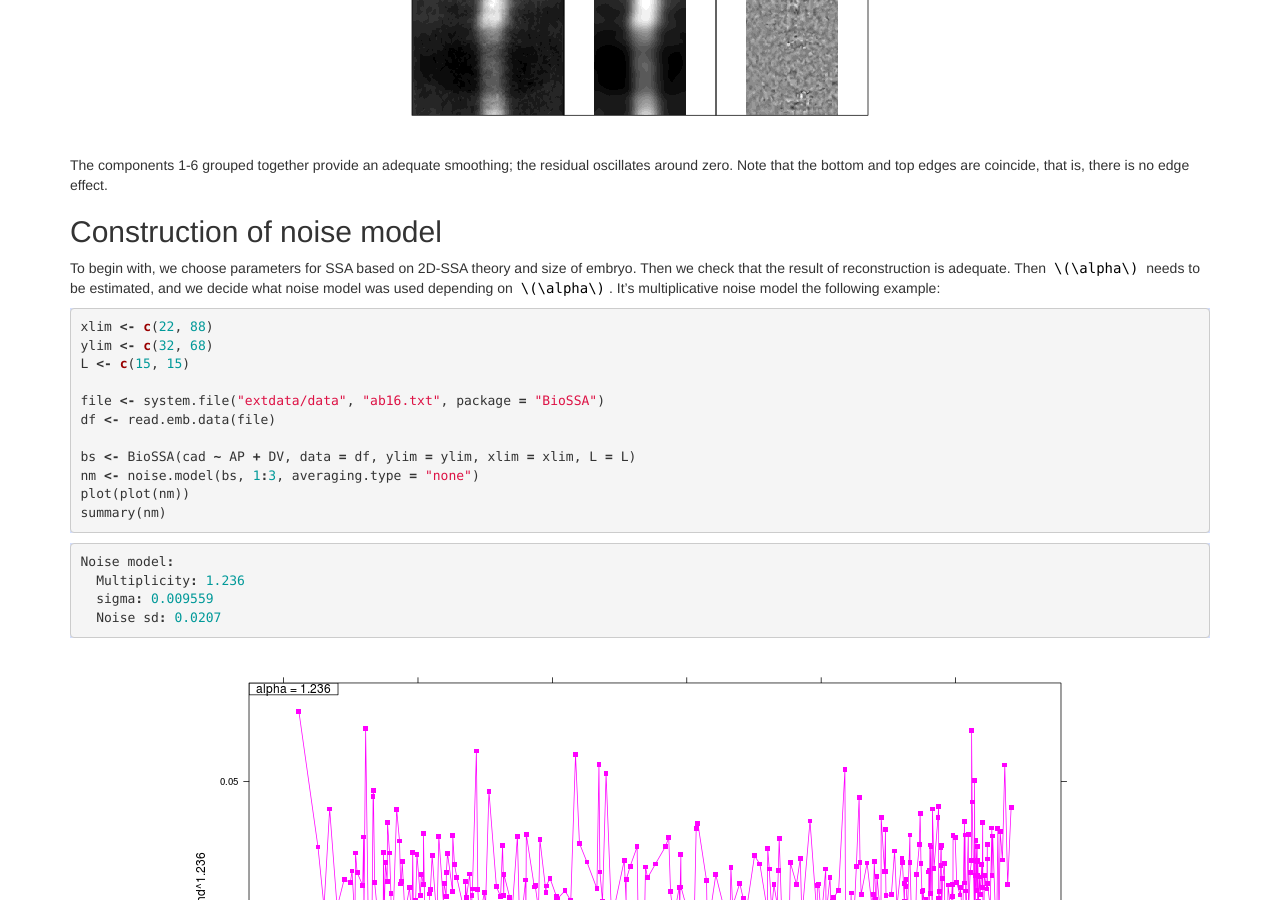
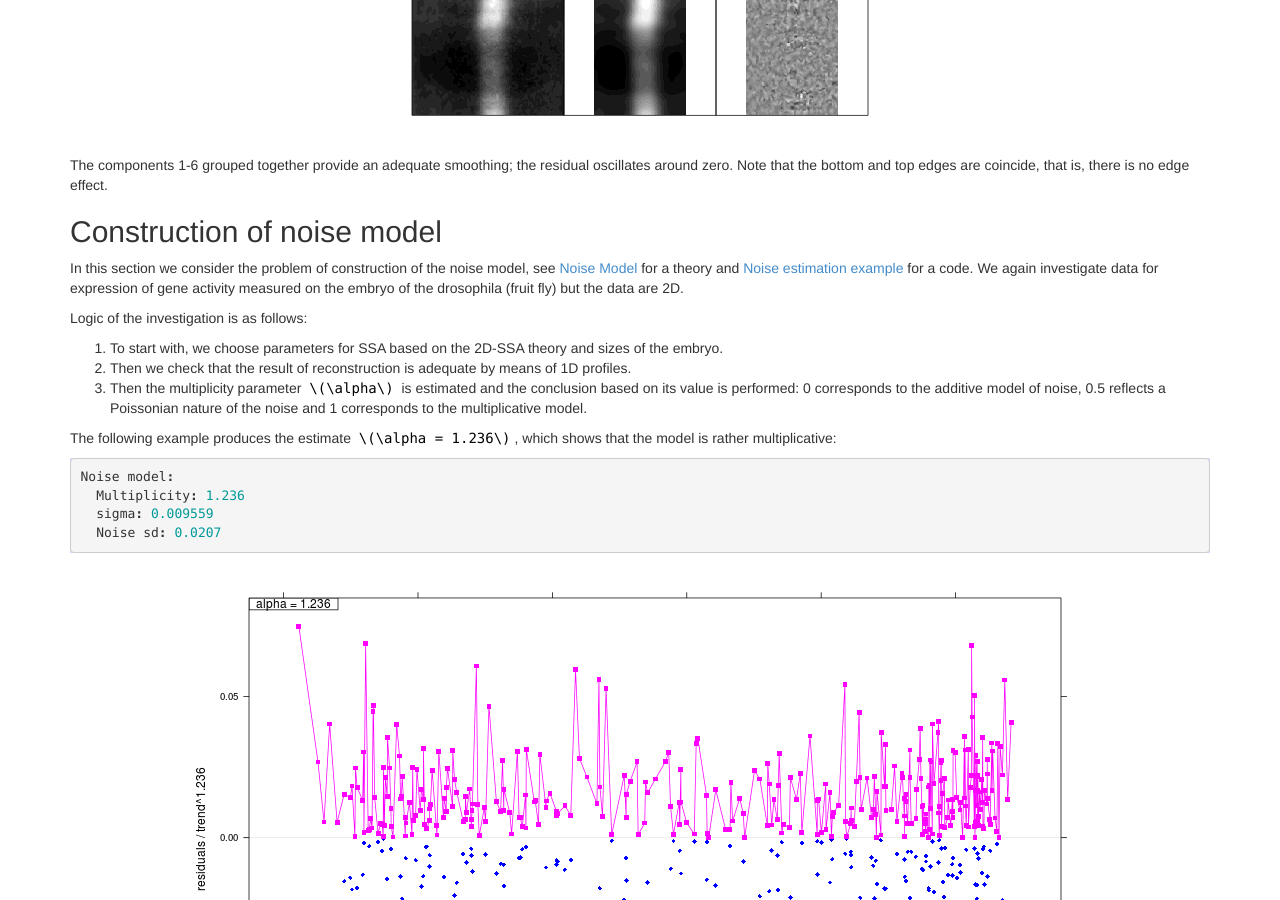
Before and after one commit to BioSSA/BioSSA.github.io, a Jekyll site: the page built from example_application.markdown, in a window 1280 px wide and 900 px high, scrolled down 1120 px. Built offline with Jekyll 4.4.1, drawn with Linux system fonts in a browser that asks for light colours; nearby versions of some CDN libraries; Markdown is read by kramdown in place of the engine named in the settings.

Commit message:
Constr. of noise Fix

```diff
--- a/02-noise_theory.markdown
+++ b/02-noise_theory.markdown
@@ -18,9 +18,9 @@ logarithms of absolute values of residuals and offsetted trend are considered,
 then they both are ordered by the trend values and the averaging procedure is performed.
 There are following averaging methods:
 
-1. 'none' means nothing averaging,
-1. 'sliding-window' means averaging by sliding windows (default approach) with window length denoted by window argument,
-1. 'equal-break' and 'quantile-break' means splitting all trend values
+- 'none' means nothing averaging,
+- 'sliding-window' means averaging by sliding windows (default approach) with window length denoted by window argument,
+- 'equal-break' and 'quantile-break' means splitting all trend values
 into bins ('quantile-break' means bins with equal quantity of elements in each bin and
 'equal-break' means equal size bins), correspondingly residuals splitting and averaging
 log-transformed residuals and trend values in each bin.
--- a/example_application.markdown
+++ b/example_application.markdown
@@ -41,23 +41,16 @@ Note that the bottom and top edges are coincide, that is, there is no edge effec
 
 ## Construction of noise model
 
-To begin with, we choose parameters for SSA based on 2D-SSA theory and size of embryo. Then we check that the result of reconstruction is adequate. Then `\(\alpha\)` needs to be estimated, and we decide what noise model was used depending on `\(\alpha\)`. It's multiplicative noise model the following example:
+In this section we consider the problem of construction of the noise model, see [Noise Model]( 02-noise_theory.html) for a theory and [Noise estimation example]( 03-example.html) for a code.
+We again investigate data for expression of gene activity measured on the embryo of the drosophila (fruit fly) but the data are 2D.
 
-{% highlight r %}
+Logic of the investigation is as follows:
 
-xlim <- c(22, 88)
-ylim <- c(32, 68)
-L <- c(15, 15)
+1. To start with, we choose parameters for SSA based on the 2D-SSA theory and sizes of the embryo.
+2. Then we check that the result of reconstruction is adequate by means of 1D profiles.
+3. Then the multiplicity parameter `\(\alpha\)` is estimated and the conclusion based on its value is performed: 0 corresponds to the additive model of noise, 0.5 reflects a Poissonian nature of the noise and 1 corresponds to the multiplicative model.
 
-file <- system.file("extdata/data", "ab16.txt", package = "BioSSA")
-df <- read.emb.data(file)
-
-bs <- BioSSA(cad ~ AP + DV, data = df, ylim = ylim, xlim = xlim, L = L)
-nm <- noise.model(bs, 1:3, averaging.type = "none")
-plot(plot(nm))
-summary(nm)
-
-{% endhighlight %}
+The following example produces the estimate `\(\alpha = 1.236\)`, which shows that the model is rather multiplicative:
 
 {% highlight r %}
 
```
